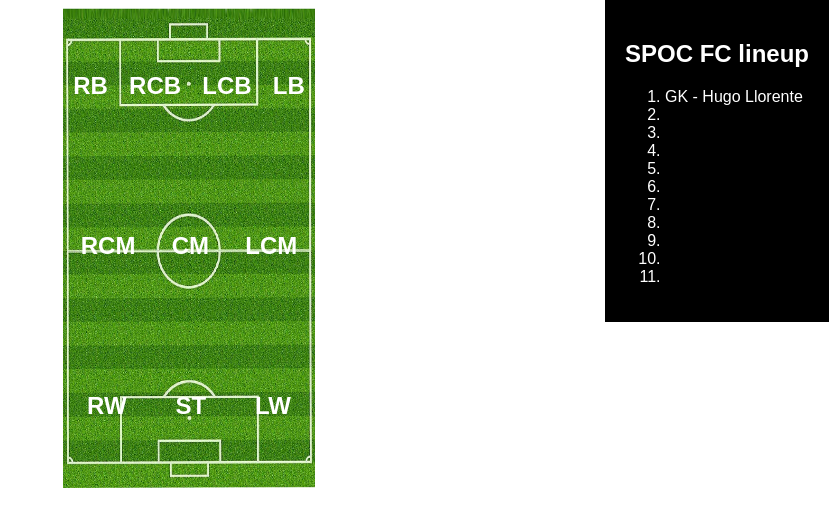
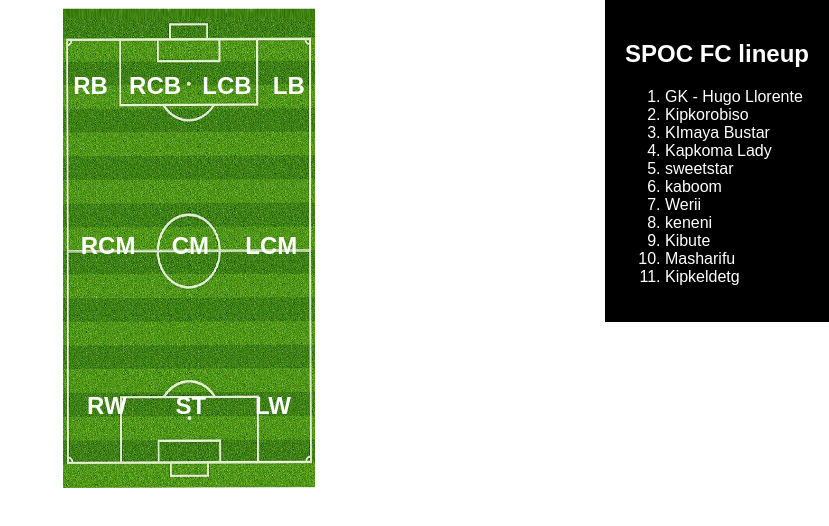
Before and after one commit to jwy951/Project_1, a plain HTML site: page index.html in a window 1280 px wide. Shown: the whole page, without its empty margins (451-1280 px from the left). Drawn offline with Linux system fonts and the light colour scheme.

Commit message:
second commit

```diff
--- a/index.html
+++ b/index.html
@@ -29,16 +29,16 @@
             <h2>SPOC FC lineup</h2>
             <ol>
                 <li>GK - Hugo Llorente</li>
-                <li></li>
-                <li></li>
-                <li></li>
-                <li></li>
-                <li></li>
-                <li></li>
-                <li></li>
-                <li></li>
-                <li></li>
-                <li></li>
+                <li>Kipkorobiso</li>
+                <li>KImaya Bustar</li>
+                <li>Kapkoma Lady</li>
+                <li>sweetstar</li>
+                <li>kaboom</li>
+                <li>Werii</li>
+                <li>keneni</li>
+                <li>Kibute</li>
+                <li>Masharifu</li>
+                <li>Kipkeldetg</li>
             </ol>
         </div>
     </body>
```
